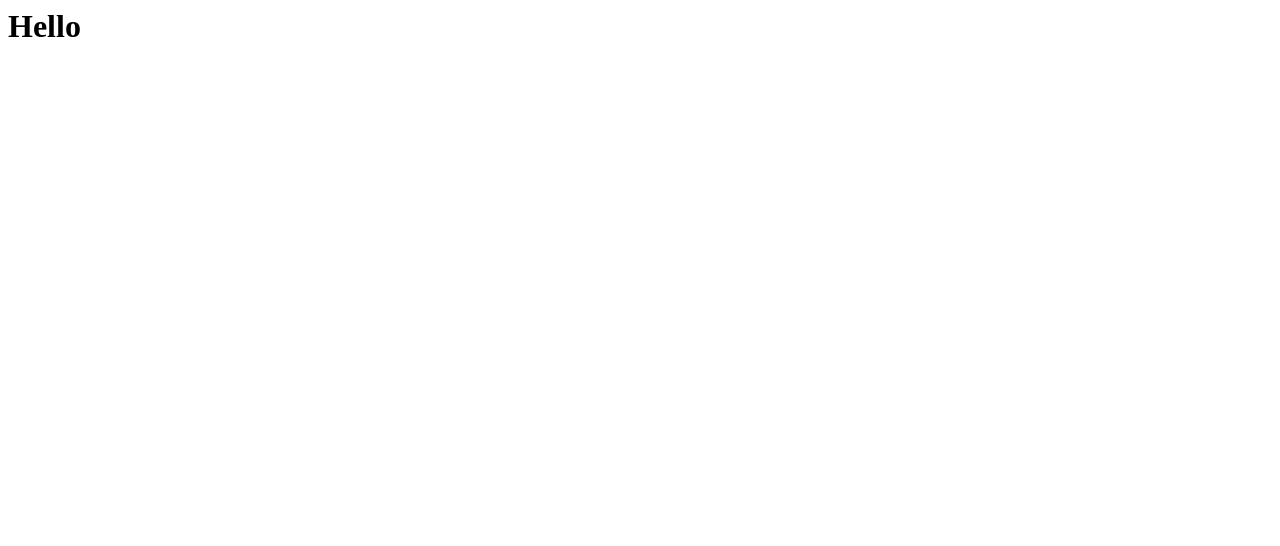
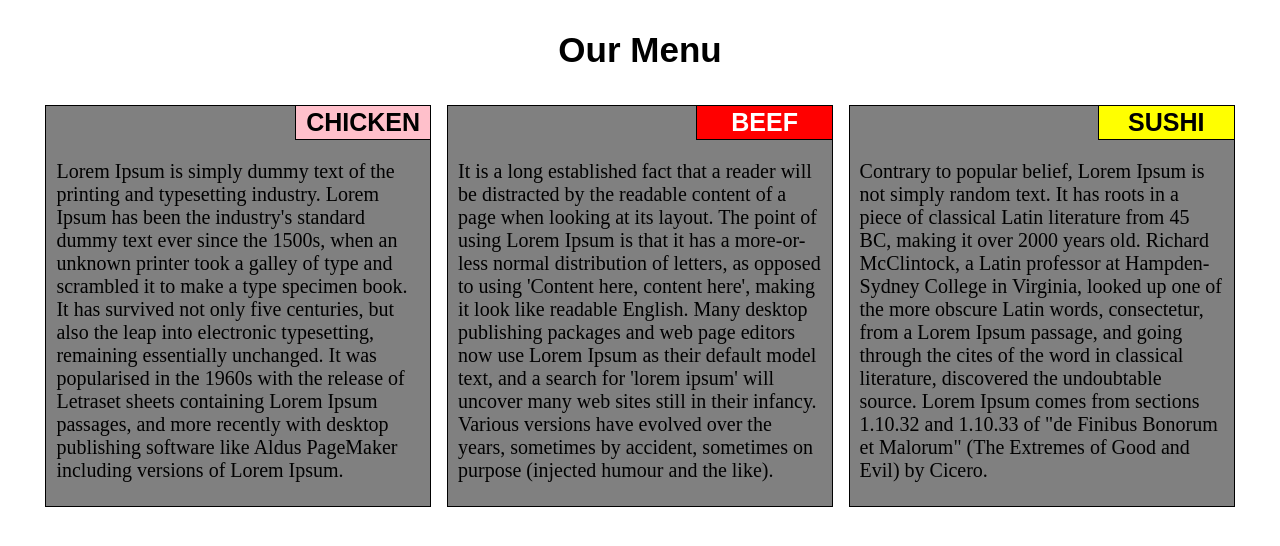
Before and after one commit to GreatG0ose/coursera-frontend, a plain HTML site: page index.html in a window 1280 px wide. Drawn offline with Linux system fonts and the light colour scheme.

Commit message:
Finish task

```diff
--- a/index.html
+++ b/index.html
@@ -1 +1,44 @@
-<h1>Hello</h1>
+<!DOCTYPE html>
+<html>
+<meta charset="UTF-8">
+<meta name="viewport" content="width=device-width, initial-scale=1">
+<link rel="stylesheet" href="style.css">
+<head>
+</head>
+
+<body>
+    <h1>Our menu</h1>
+    <section class="menu">
+        <article id="m1" class='item'>
+            <div class='heading'>Chicken</div>
+            <div class='content'>Lorem Ipsum is simply dummy text of the printing and typesetting industry. Lorem
+                Ipsum has been the industry's standard dummy text ever since the 1500s, when an unknown printer took a
+                galley of type and scrambled it to make a type specimen book. It has survived not only five centuries,
+                but also the leap into electronic typesetting, remaining essentially unchanged. It was popularised in
+                the 1960s with the release of Letraset sheets containing Lorem Ipsum passages, and more recently with
+                desktop publishing software like Aldus PageMaker including versions of Lorem Ipsum.</div>
+        </article>
+        <article id="m2" class='item'>
+            <div class='heading'>Beef</div>
+            <div class='content'>It is a long established fact that a reader will be distracted by the readable
+                content of a page when looking at its layout. The point of using Lorem Ipsum is that it has a
+                more-or-less normal distribution of letters, as opposed to using 'Content here, content here', making it
+                look like readable English. Many desktop publishing packages and web page editors now use Lorem Ipsum as
+                their default model text, and a search for 'lorem ipsum' will uncover many web sites still in their
+                infancy. Various versions have evolved over the years, sometimes by accident, sometimes on purpose
+                (injected humour and the like).
+            </div>
+        </article>
+        <article id='m3' class='item'>
+            <div class='heading'>Sushi</div>
+            <div class='content'>Contrary to popular belief, Lorem Ipsum is not simply random text. It has roots in
+                a piece of classical Latin literature from 45 BC, making it over 2000 years old. Richard McClintock, a
+                Latin professor at Hampden-Sydney College in Virginia, looked up one of the more obscure Latin words,
+                consectetur, from a Lorem Ipsum passage, and going through the cites of the word in classical
+                literature, discovered the undoubtable source. Lorem Ipsum comes from sections 1.10.32 and 1.10.33 of
+                "de Finibus Bonorum et Malorum" (The Extremes of Good and Evil) by Cicero.</div>
+        </article>
+    </section>
+</body>
+
+</html>
--- /dev/null
+++ b/style.css
@@ -0,0 +1,88 @@
+* {
+    box-sizing: content-box;
+    margin: 0;
+    padding: 0;
+    font-family: Arial, Helvetica, sans-serif;
+    font-size: 15pt;
+}
+
+h1 {
+    margin: 30px;
+    text-transform: capitalize;
+    text-align: center;
+    font-size: 1.75rem;
+}
+
+.menu {
+    text-align: center;
+}
+
+.item {
+    display: inline-block;
+    background-color: gray;
+    width: 30%;
+    border: 1px solid black;
+    margin: 5px;
+    position: relative;
+    vertical-align: top;
+    height: 400px;
+    overflow-x: hidden;
+    overflow-y: auto;
+}
+
+.heading {
+    background-color: yellow;
+    border: 1px solid black;
+    float: right;
+    min-width: 33%;
+    padding: 2px 4px 2px 4px;
+    margin: -1px -1px 20px 0px;
+
+    text-align: center;
+    text-transform: uppercase;
+    font-weight: 900;
+    font-size: 1.25rem;
+}
+
+#m1 > .heading {
+    background-color: pink;
+}
+
+#m2 > .heading {
+    background-color: red;
+    color: white;
+}
+
+.content {
+    clear: right;
+    margin: 10px;
+
+    font-family: "Times New Roman", Times, serif;
+    text-align: left;
+}
+
+/* LARGE SCREEN is default*/
+
+/* MEDIUM SCREEN  */
+@media (min-width: 768px) and (max-width: 991px) {
+    .item {
+        margin: 1%;
+        width: 45%;
+    }
+
+    #m3 {
+        margin: 1%;
+        width: 93%;
+        height: auto;
+    }
+}
+
+/* SMALL SCREEN */
+@media (max-width: 767px) {
+    .item {
+        display: block;
+        width: 90%;
+        margin: 5%;
+        height: auto;
+    }
+}
```
